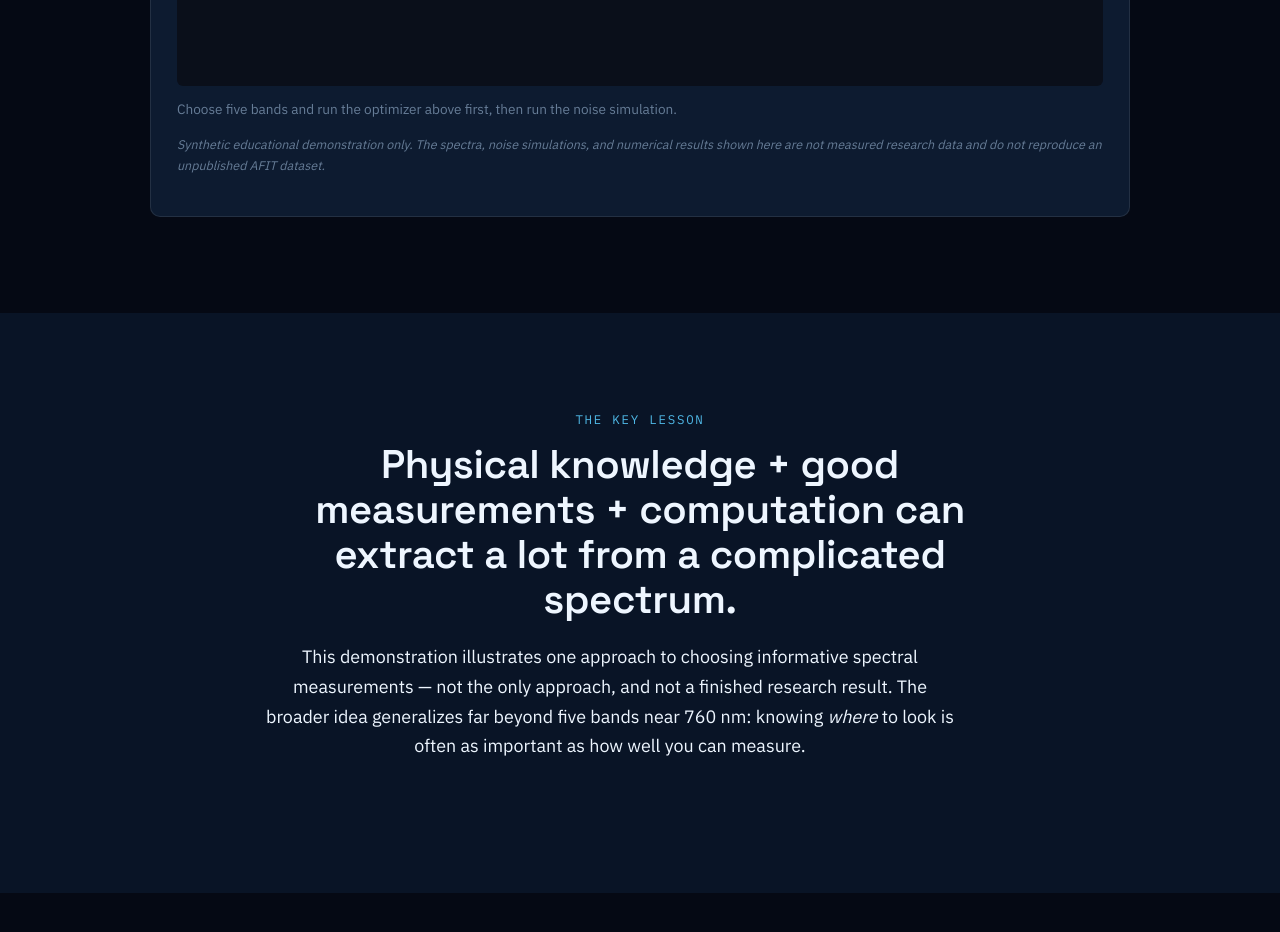
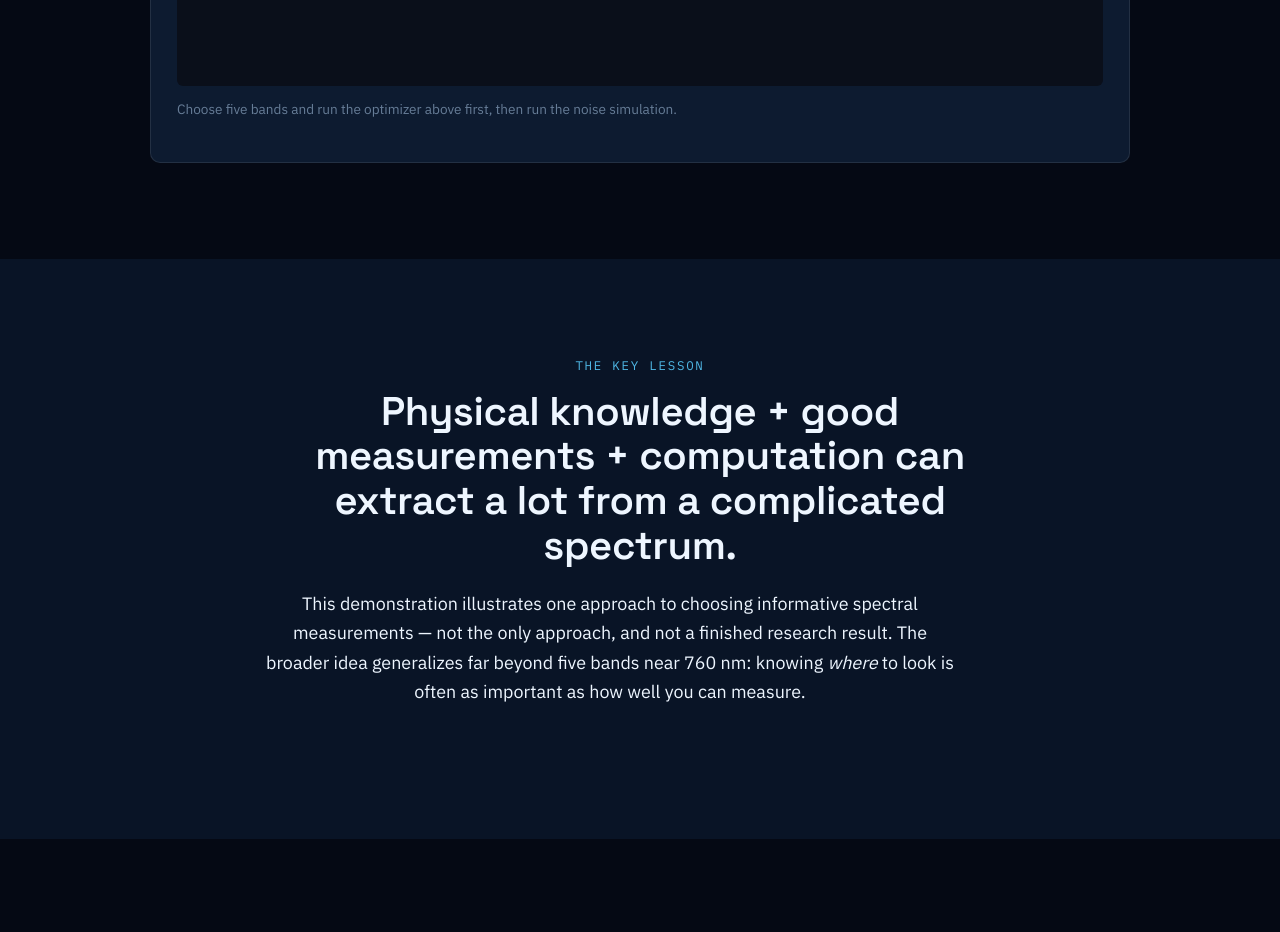
Before and after one commit to tamtaburduli/seeing-through-the-atmosphere, a plain HTML site: page docs/index.html in a window 1280 px wide. Shown: the part 6200-7132 px from the top of the page. Drawn offline with Linux system fonts and the light colour scheme.

Commit message:
Update index.html

```diff
--- a/docs/index.html
+++ b/docs/index.html
@@ -858,12 +858,7 @@
       </p>
 
 
-      <p class="disclaimer-inline">
-        Synthetic educational demonstration only. The
-        spectra, noise simulations, and numerical results
-        shown here are not measured research data and do not
-        reproduce an unpublished AFIT dataset.
-      </p>
+
 
 
     </div>
```
